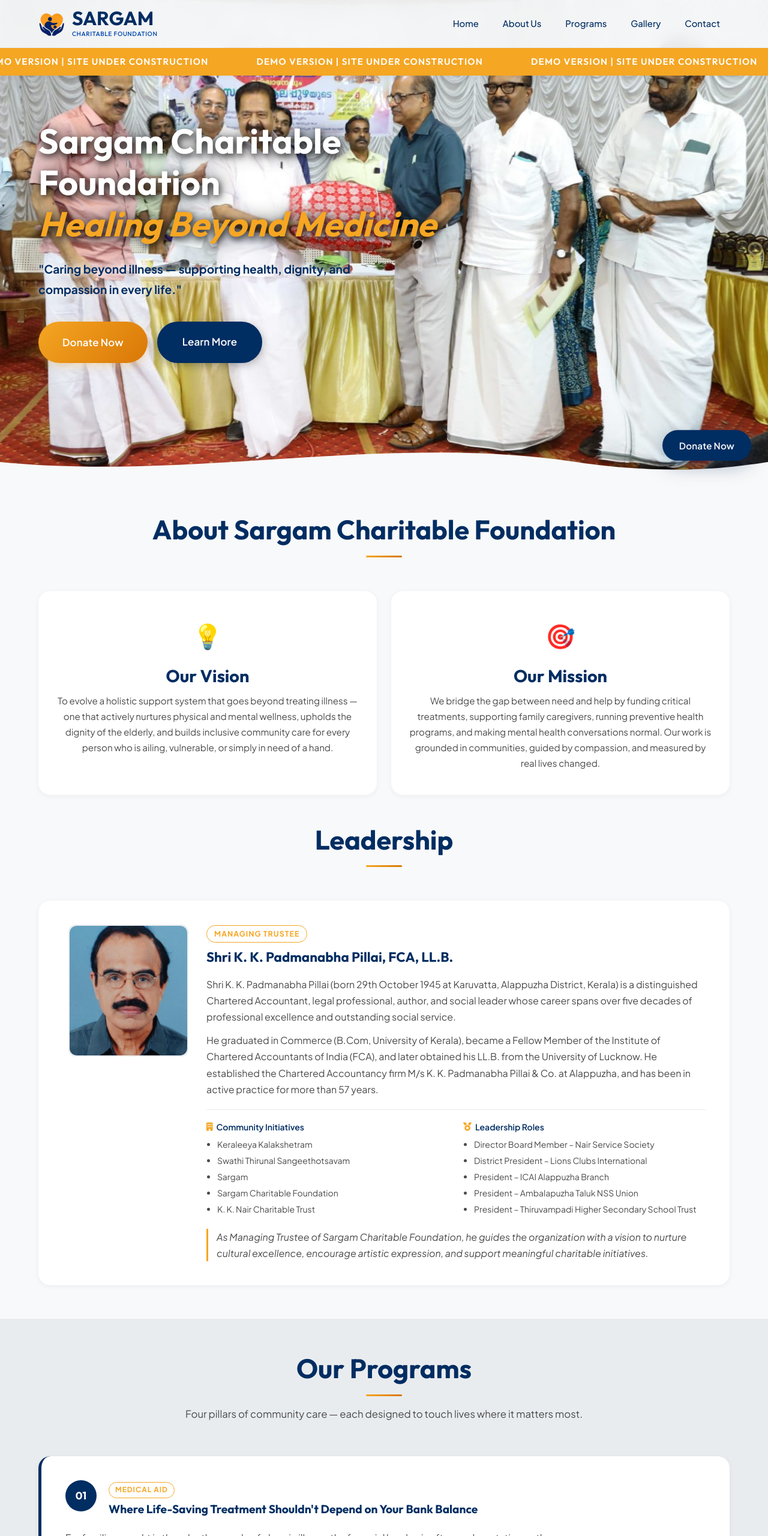
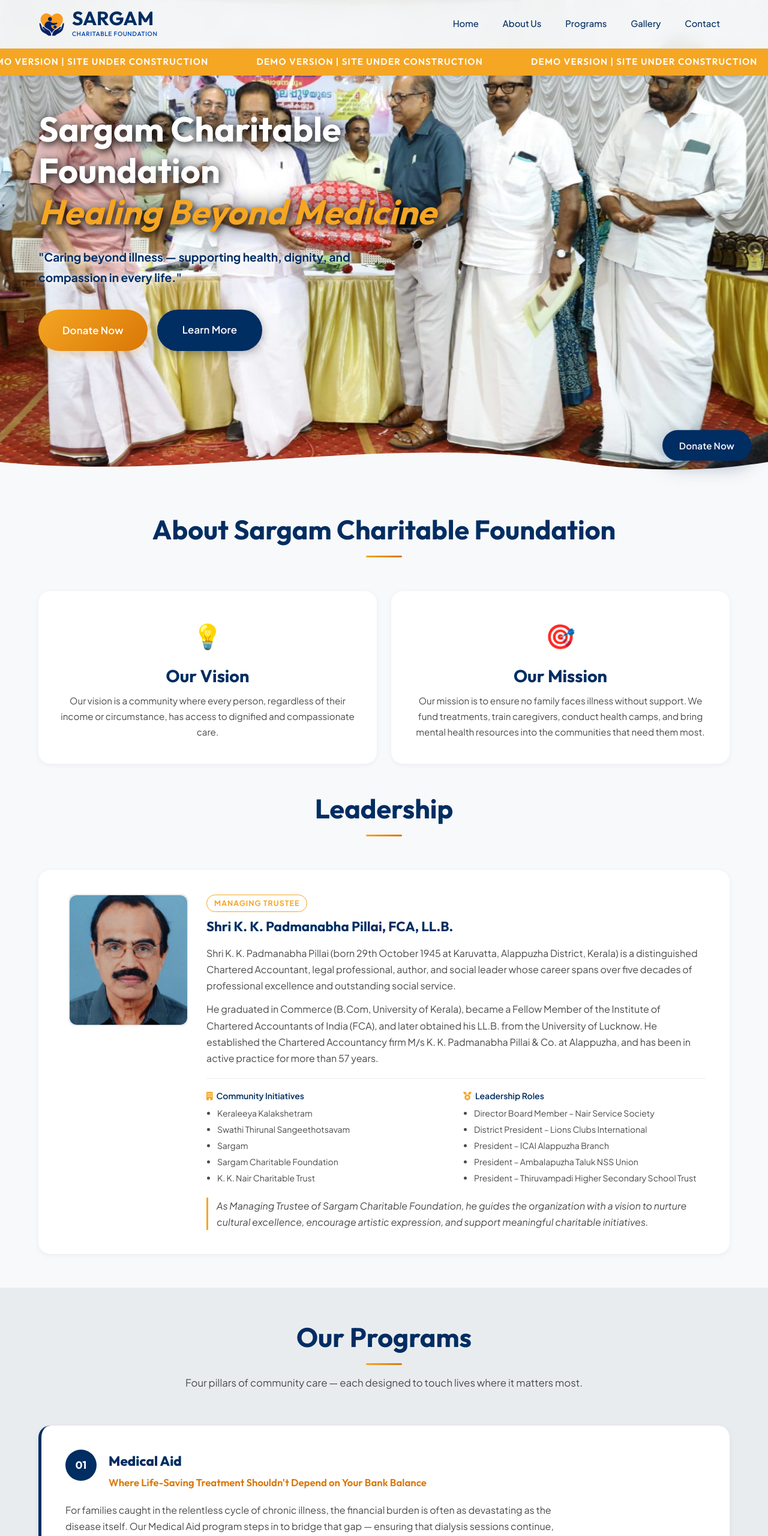
Before and after one commit to AscentPlus/sargam-website, a plain HTML site: page index.html in a window 1280 px wide. Shown: the top 2560 px of the page at 60% size. Drawn offline with Linux system fonts and the light colour scheme.

Commit message:
Add files via upload

```diff
--- a/css/gallery.css
+++ b/css/gallery.css
@@ -1,6 +1,6 @@
 /* Page Hero */
 .page-hero {
-    padding-top: calc(140px + 40px);
+    padding-top: calc(140px + 40px + env(safe-area-inset-top, 0px));
     padding-bottom: 60px;
     text-align: center;
     background: linear-gradient(135deg, var(--plum), var(--plum-light));
--- a/css/home.css
+++ b/css/home.css
@@ -5,11 +5,11 @@
     display: flex;
     align-items: center;
     overflow: hidden;
-    padding-top: var(--header-height);
+    padding-top: calc(var(--header-height) + env(safe-area-inset-top, 0px));
 }
 
 .ticker-wrap + .hero {
-    padding-top: calc(var(--header-height) + 40px);
+    padding-top: calc(var(--header-height) + env(safe-area-inset-top, 0px) + 40px);
 }
 
 .hero-bg {
@@ -200,19 +200,6 @@
 
 
 
-/* ---- Contact ---- */
-.contact {
-    margin-left: calc(-50vw + 50%);
-    margin-right: calc(-50vw + 50%);
-    width: 100vw;
-    padding-left: max(16px, calc(50vw - 50% + 16px));
-    padding-right: max(16px, calc(50vw - 50% + 16px));
-}
-
-.contact .container {
-    max-width: 100%;
-    padding: 0;
-}
 
 .contact-grid {
     display: grid;
@@ -311,9 +298,6 @@
     background: linear-gradient(135deg, var(--plum), var(--plum-light));
     padding: 60px 0;
     text-align: center;
-    margin-left: calc(-50vw + 50%);
-    margin-right: calc(-50vw + 50%);
-    width: 100vw;
 }
 
 .cta-content h2 {
@@ -571,23 +555,20 @@
 }
 
 .program-label {
-    display: inline-block;
-    font-size: 0.75rem;
-    font-weight: bold;
-    text-transform: uppercase;
-    letter-spacing: 0.08em;
-    color: var(--accent-warm);
-    border: 1.5px solid var(--accent-warm);
-    border-radius: var(--radius-full);
-    padding: 2px 10px;
-    margin-bottom: 6px;
+    display: block;
+    font-size: 1.4rem;
+    font-weight: 800;
+    color: var(--plum);
+    margin-bottom: 4px;
+    font-family: var(--font-heading);
 }
 
 .program-header h3 {
-    font-size: 1.2rem;
-    color: var(--plum);
+    font-size: 1.05rem;
+    color: var(--accent-rose);
     margin: 0;
-    line-height: 1.35;
+    line-height: 1.5;
+    font-weight: 600;
 }
 
 .program-grid {
--- a/css/style.css
+++ b/css/style.css
@@ -57,7 +57,7 @@
 
 html {
   scroll-behavior: smooth;
-  scroll-padding-top: var(--header-height);
+  scroll-padding-top: calc(var(--header-height) + env(safe-area-inset-top, 0px));
   font-size: 16px;
 }
 
@@ -68,7 +68,7 @@
   line-height: 1.7;
   -webkit-font-smoothing: antialiased;
   -moz-osx-font-smoothing: grayscale;
-  overflow-x: hidden;
+  overflow-x: clip;
 }
 
 img {
@@ -293,17 +293,14 @@
   top: 0;
   left: 0;
   right: 0;
-  height: var(--header-height);
-  padding-top: env(safe-area-inset-top);
+  min-height: var(--header-height);
+  padding-top: env(safe-area-inset-top, 0px);
   background: rgba(248, 249, 250, 0.92);
   backdrop-filter: blur(12px);
   -webkit-backdrop-filter: blur(12px);
   z-index: 1000;
   transition: background var(--transition-base), box-shadow var(--transition-base);
   border-bottom: 1px solid rgba(0, 45, 98, 0.06);
-  /* Prevent jitter on some mobile browsers */
-  backface-visibility: hidden;
-  -webkit-backface-visibility: hidden;
 }
 
 .header.scrolled {
@@ -315,7 +312,7 @@
   display: flex;
   align-items: center;
   justify-content: space-between;
-  height: 100%;
+  height: var(--header-height);
 }
 
 .logo {
@@ -568,7 +565,7 @@
    color: white;
    padding: 10px 0;
    position: fixed;
-   top: var(--header-height);
+   top: calc(var(--header-height) + env(safe-area-inset-top, 0px));
    left: 0;
    z-index: 999;
    box-shadow: var(--shadow-sm);
--- a/index.html
+++ b/index.html
@@ -42,7 +42,7 @@
   <script async src="https://www.googletagmanager.com/gtag/js?id=G-7S0TW0N5RV"></script>
   <script>
     window.dataLayer = window.dataLayer || [];
-    function gtag(){dataLayer.push(arguments);}
+    function gtag() { dataLayer.push(arguments); }
     gtag('js', new Date());
 
     gtag('config', 'G-7S0TW0N5RV');
@@ -70,7 +70,7 @@
         <a href="index.html#about">About Us</a>
         <a href="index.html#events">Programs</a>
         <a href="gallery.html">Gallery</a>
-        <a href="index.html#team">Contact</a>
+        <a href="index.html#contact">Contact</a>
       </nav>
 
       <button class="hamburger" id="hamburger" aria-label="Toggle navigation">
@@ -82,8 +82,6 @@
   </header>
   <div class="mobile-overlay" id="mobileOverlay"></div>
 
-  <main>
-    <!-- ========== TICKER ========== -->
   <div class="ticker-wrap">
     <div class="ticker">
       <div class="ticker-item">demo version | site under construction</div>
@@ -98,6 +96,8 @@
       <div class="ticker-item">demo version | site under construction</div>
     </div>
   </div>
+
+  <main>
 
     <!-- ========== HERO ========== -->
     <section class="hero" id="home">
@@ -138,16 +138,14 @@
           <div class="about-card reveal">
             <div class="about-icon">💡</div>
             <h3>Our Vision</h3>
-            <p>To evolve a holistic support system that goes beyond treating illness — one that actively nurtures
-              physical and mental wellness, upholds the dignity of the elderly, and builds inclusive community care for
-              every person who is ailing, vulnerable, or simply in need of a hand.</p>
+            <p>Our vision is a community where every person, regardless of their income or circumstance, has access to
+              dignified and compassionate care.</p>
           </div>
           <div class="about-card reveal">
             <div class="about-icon">🎯</div>
             <h3>Our Mission</h3>
-            <p>We bridge the gap between need and help by funding critical treatments, supporting family caregivers,
-              running preventive health programs, and making mental health conversations normal. Our work is grounded in
-              communities, guided by compassion, and measured by real lives changed.</p>
+            <p>Our mission is to ensure no family faces illness without support. We fund treatments, train caregivers,
+              conduct health camps, and bring mental health resources into the communities that need them most.</p>
           </div>
         </div>
 
@@ -538,7 +536,8 @@
 
         <div class="contact-grid">
           <form class="contact-form reveal-left" id="contactForm">
-                <input type="hidden" name="access_key" value="04848269-7b27-4807-a6e3-b15fd58caeed"> <!-- Access key from Web3Forms. -->
+            <input type="hidden" name="access_key" value="04848269-7b27-4807-a6e3-b15fd58caeed">
+            <!-- Access key from Web3Forms. -->
             <input type="hidden" name="subject" value="New Form Submission - Sargam Foundation">
             <input type="hidden" name="from_name" value="Sargam Website">
             <div class="form-group">
@@ -589,8 +588,7 @@
               <iframe
                 src="https://www.google.com/maps/embed?pb=!1m18!1m12!1m3!1d2952.051964529828!2d76.34058372656565!3d9.48609457848675!2m3!1f0!2f0!3f0!3m2!1i1024!2i768!4f13.1!3m3!1m2!1s0x3b088517aa3c1aaf%3A0x53ad811facdfc6a9!2sK%20K%20Padmanabha%20Pillai%20and%20Co!5e1!3m2!1sen!2sin!4v1773489285944!5m2!1sen!2sin"
                 width="100%" height="220" style="border:0; border-radius: 12px;" allowfullscreen="" loading="lazy"
-                    referrerpolicy="no-referrer-when-downgrade"
-                    title="Sargam Foundation location on Google Maps"></iframe>
+                referrerpolicy="no-referrer-when-downgrade" title="Sargam Foundation location on Google Maps"></iframe>
             </div>
           </div>
         </div>
@@ -666,7 +664,8 @@
             <a href="#" aria-label="Instagram"><i class="fab fa-instagram"></i></a>
             <a href="mailto:sargamalpy@gmail.com" aria-label="Email"><i class="fas fa-envelope"></i></a>
             <a href="tel:+919447344356" aria-label="Phone"><i class="fas fa-phone"></i></a>
-            <a href="https://api.whatsapp.com/send?phone=9447344356&text=Hello,%20I%20want%20to%20know%20more%20about%20Sargam%20Foundation.%20Thanks." aria-label="WhatsApp" target="_blank"><i class="fab fa-whatsapp"></i></a>
+            <a href="https://api.whatsapp.com/send?phone=9447344356&text=Hello,%20I%20want%20to%20know%20more%20about%20Sargam%20Foundation.%20Thanks."
+              aria-label="WhatsApp" target="_blank"><i class="fab fa-whatsapp"></i></a>
           </div>
         </div>
 
@@ -676,7 +675,7 @@
           <a href="index.html#about">About Us</a>
           <a href="index.html#events">Programs</a>
           <a href="gallery.html">Gallery</a>
-          <a href="index.html#team">Contact</a>
+          <a href="index.html#contact">Contact</a>
         </div>
 
         <div class="footer-links">
@@ -844,4 +843,5 @@
     })();
   </script>
 </body>
+
 </html>
```
Also changed, not shown: gallery.html (+4 -5 lines). Lines whose indentation alone changed are shown as unchanged.
